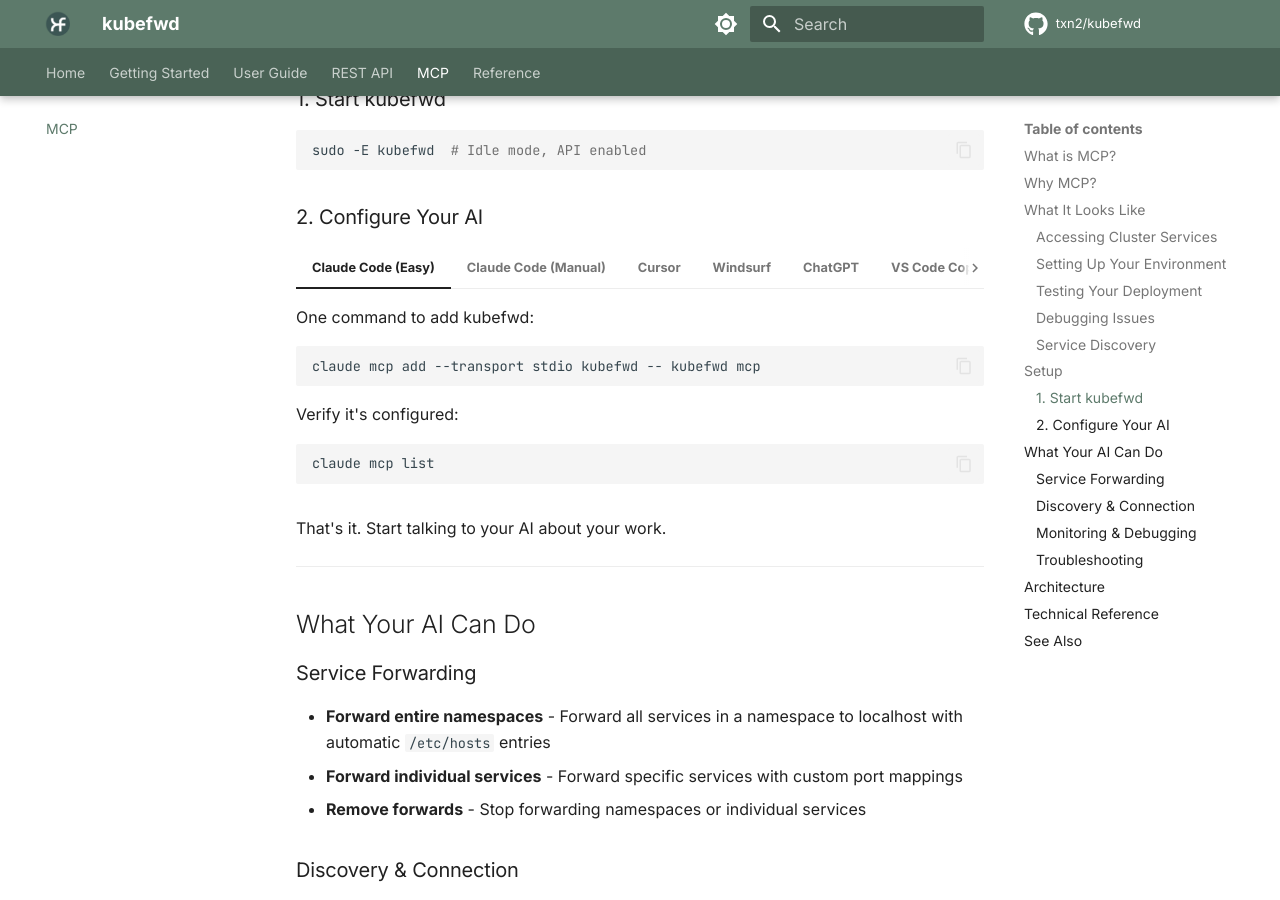
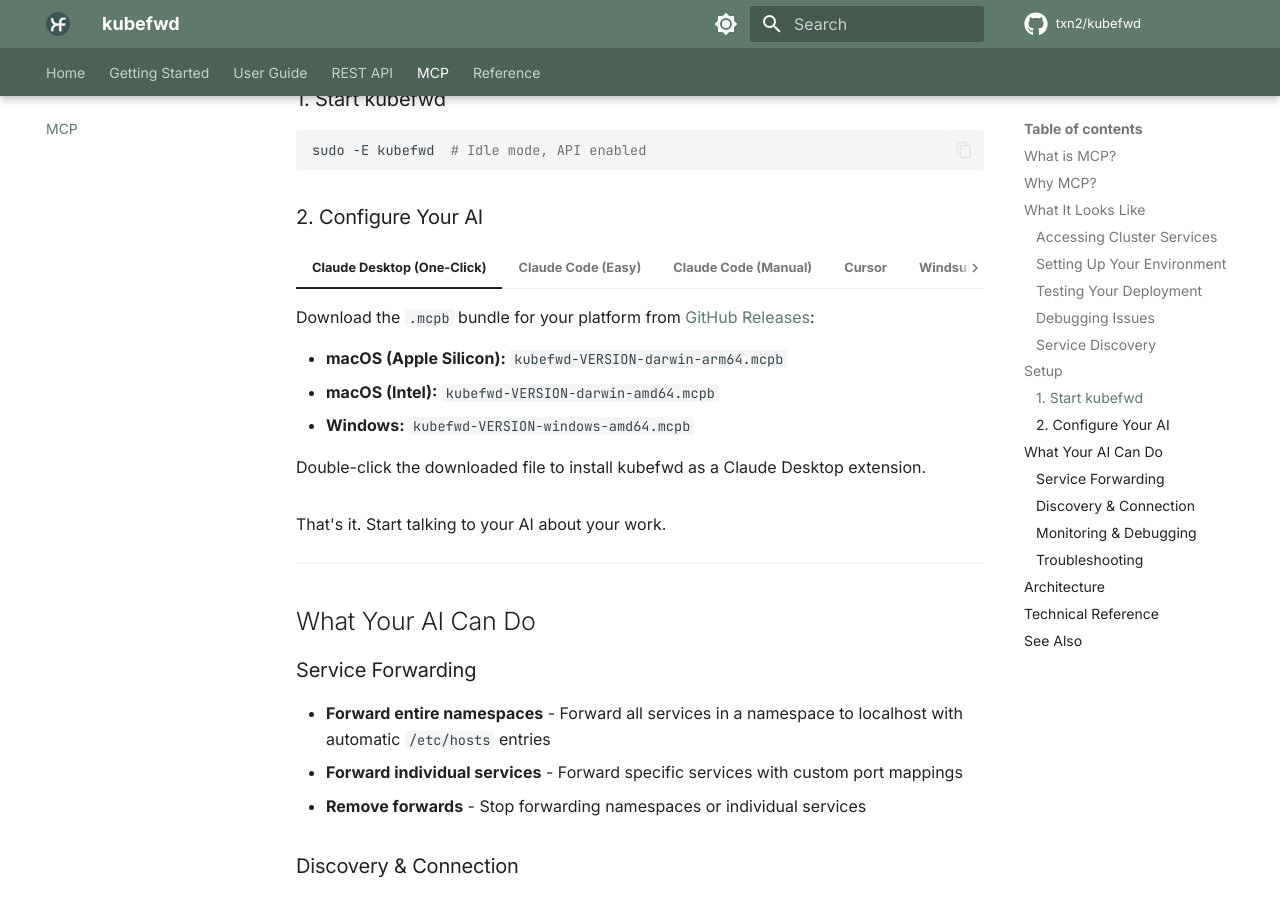
Before and after one commit to txn2/kubefwd, an MkDocs documentation site: the page built from docs/mcp-integration.md, in a window 1280 px wide and 900 px high, scrolled down 2809 px. Built offline with MkDocs 1.6.1 and Material for MkDocs 9.7.7, drawn with Linux system fonts in a browser that asks for light colours; comment, search, counter and statistics services are not loaded; the version menu is left out.

Commit message:
Add script and workflows to build and upload MCPB bundles
- Introduced `mcpb/build.sh` script to generate `.mcpb` bundles for macOS and Windows.
- Updated GitHub Actions workflow to build and upload MCPB bundles to releases.
- Enhanced MCP integration guide with installation steps for Claude Desktop.

````diff
--- a/docs/mcp-integration.md
+++ b/docs/mcp-integration.md
@@ -106,6 +106,16 @@
 ```
 
 ### 2. Configure Your AI
+
+=== "Claude Desktop (One-Click)"
+
+    Download the `.mcpb` bundle for your platform from [GitHub Releases](https://github.com/txn2/kubefwd/releases):
+
+    - **macOS (Apple Silicon):** `kubefwd-VERSION-darwin-arm64.mcpb`
+    - **macOS (Intel):** `kubefwd-VERSION-darwin-amd64.mcpb`
+    - **Windows:** `kubefwd-VERSION-windows-amd64.mcpb`
+
+    Double-click the downloaded file to install kubefwd as a Claude Desktop extension.
 
 === "Claude Code (Easy)"
 
````
Also changed, not shown: 3 other files.
